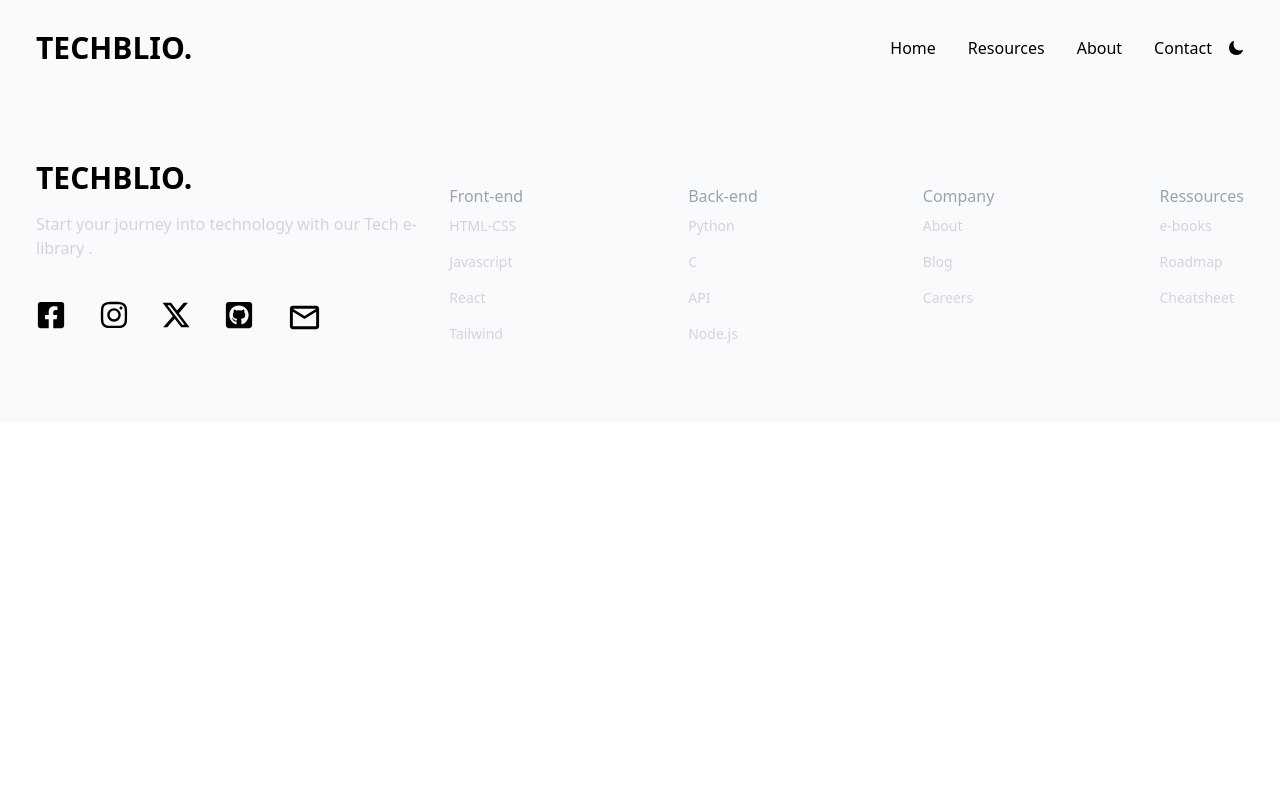
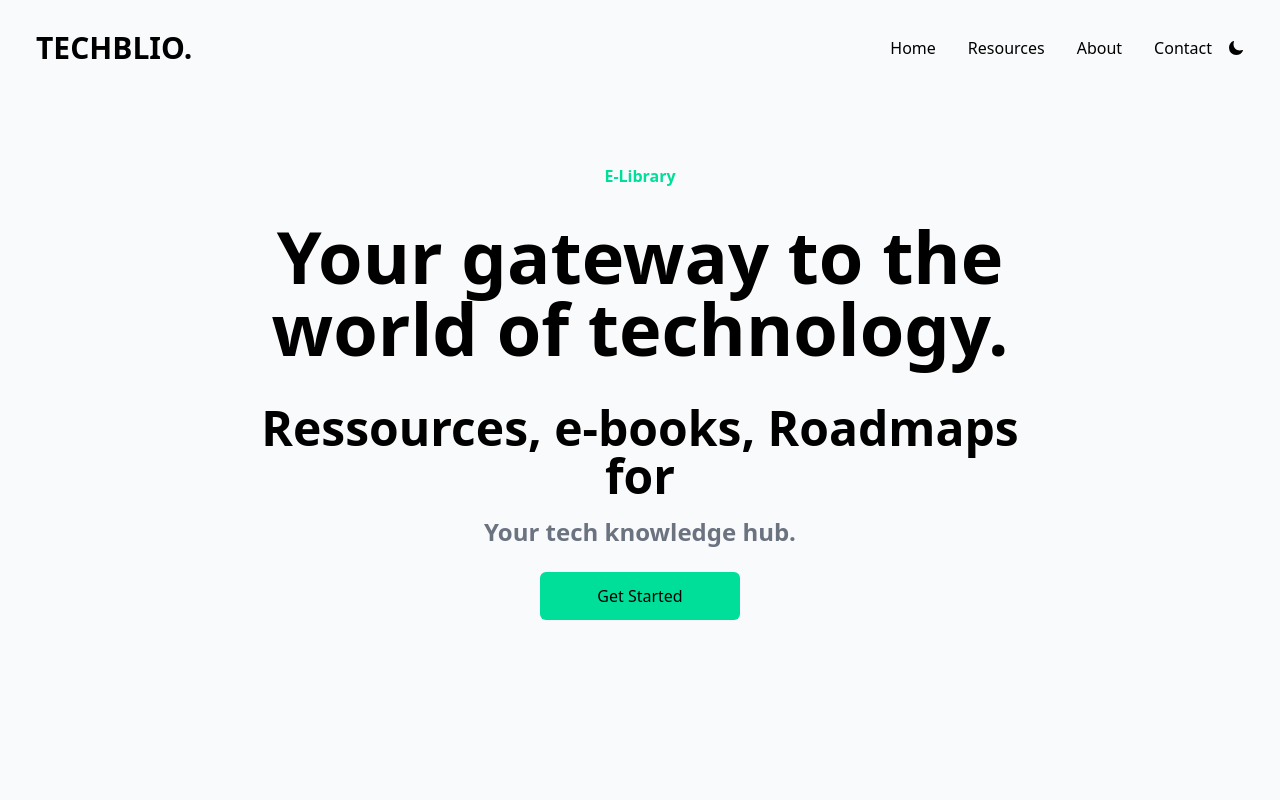
Before and after one commit to Saraiin/TECHBLIO_, a React (Create React App) app in the folder techblio/: page / in a window 1280 px wide. Shown: the top 800 px of the page. Built offline with nearby package versions, Linux system fonts and the light colour scheme.

Commit message:
add the welcoming page

```diff
--- a/techblio/src/App.js
+++ b/techblio/src/App.js
@@ -1,11 +1,14 @@
 import React from 'react';
 import Navbar from './components/Navbar';
 import Footer from './components/Footer';
+import Hero from './components/Hero';
+
 
 function App() {
   return (
     <div className="bg-gray-50 dark:bg-gray-600">
       <Navbar />
+      <Hero />
       <Footer />
 
     </div>
--- a/techblio/src/components/Hero.jsx
+++ b/techblio/src/components/Hero.jsx
@@ -15,13 +15,13 @@ const Hero = () => {
           <p className='md:text-5xl sm:text-4xl text-xl font-bold py-4'>
             Ressources, e-books, Roadmaps for
           </p>
-          <Typed
+          {/*<Typed
           className='md:text-5xl sm:text-4xl text-xl font-bold md:pl-4 pl-2'
             strings={['React', 'Javascript', 'Python']}
             typeSpeed={120}
             backSpeed={140}
             loop
-          />
+  />*/}
         </div>
         <p className='md:text-2xl text-xl font-bold text-gray-500'>Your tech knowledge hub.</p>
         <button className='bg-[#00df9a] w-[200px] rounded-md font-medium my-6 mx-auto py-3 text-black'>Get Started</button>
```
